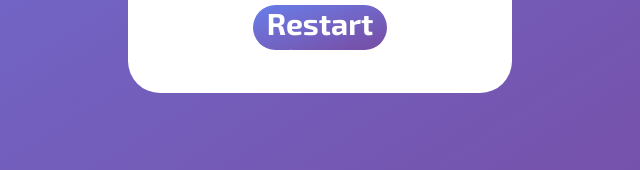
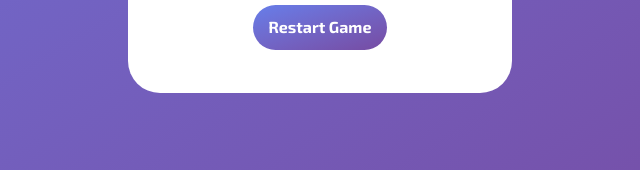
Before and after one commit to yunish122/TicTacToe, a plain HTML site: page index.html in a window 1280 px wide. Shown: the part 627-797 px from the top of the page, 320-960 px from the left. Drawn offline with Linux system fonts and the light colour scheme; a web font is replaced by a local one.

Commit message:
text-1xl

```diff
--- a/index.html
+++ b/index.html
@@ -63,7 +63,9 @@
             ">Player X's turn</h1>
         </div>
         <button id="resetBtn" onclick="resetGame()" class="
-        bg-gradient-to-br from-[#667eea] to-[#764ba2] w-[35%] h-[7%] rounded-[50px] text-white font-bold xl:text-3xl text-1xl mb-[30px] hover:transition-translate hover:-translate-y-1 hover:duration-400 hover:shadow-xl/24 hover:shadow-blue-400
+        bg-gradient-to-br from-[#667eea] to-[#764ba2] w-[35%] h-[7%] rounded-[50px] text-white font-bold
+        xl:text-1xl
+        text-1xl mb-[30px] hover:transition-translate hover:-translate-y-1 hover:duration-400 hover:shadow-xl/24 hover:shadow-blue-400
 
         ">Restart Game</button>
     </div>
```
